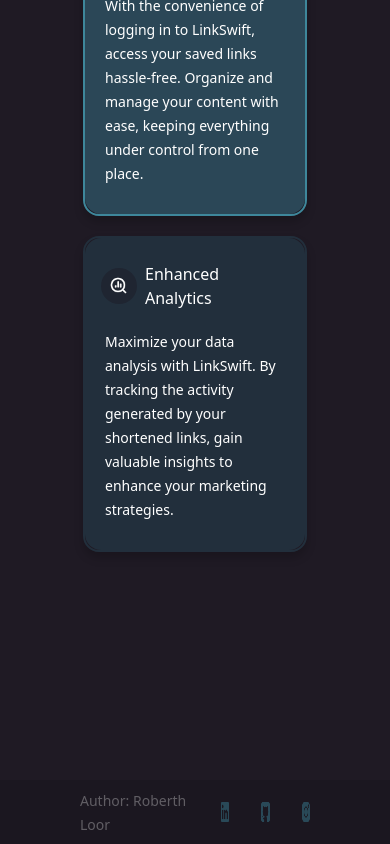
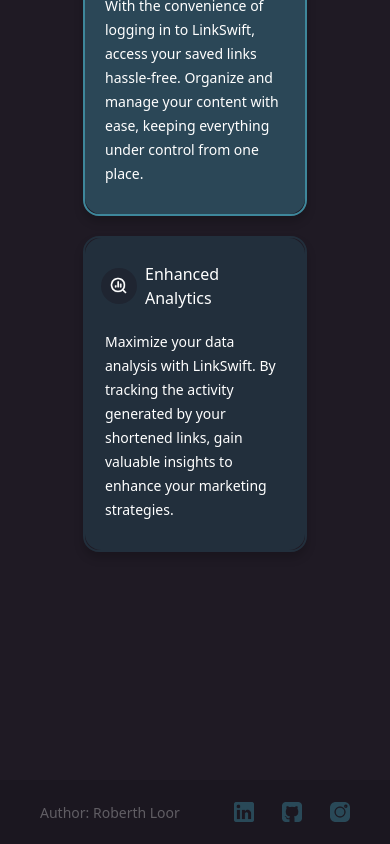
Before and after one commit to RoberthLoorDev/link-shortener, a Vue app in the folder frontend/: page / in a window 390 px wide. Shown: the part 1506-2350 px from the top of the page. Built offline with nearby package versions, Linux system fonts and the light colour scheme; what tailwindcss-animated would draw is missing.

Commit message:
add: adjust width of contact icons

```diff
--- a/frontend/src/components/FooterComponent.vue
+++ b/frontend/src/components/FooterComponent.vue
@@ -1,27 +1,27 @@
 <template>
   <section
-    class="bg-[#1B1720] h-16 w-[100%] flex justify-between items-center px-20 mt-52"
+    class="bg-[#1B1720] h-16 w-[100%] flex justify-between items-center md:px-20 px-10 mt-52"
   >
     <div class="opacity-30">
       <span class="text-white text-sm">Author: Roberth Loor </span>
     </div>
     <div class="flex opacity-30">
       <a
-        class="ml-8"
+        class="ml-7"
         href="https://www.linkedin.com/in/roberth-loor-837744227/"
         target="_blank"
       >
-        <img class="w-5 h-5" src="../assets/linkedin-footer.png" alt="" />
+        <img class="min-w-5 h-5" src="../assets/linkedin-footer.png" alt="" />
       </a>
-      <a class="ml-8" href="https://github.com/RoberthLoorDev" target="_blank">
-        <img class="w-5 h-5" src="../assets/github-footer.png" alt="" />
+      <a class="ml-7" href="https://github.com/RoberthLoorDev" target="_blank">
+        <img class="min-w-5 h-5" src="../assets/github-footer.png" alt="" />
       </a>
       <a
-        class="ml-8"
+        class="ml-7"
         href="https://www.instagram.com/stories/roberth.loor10/"
         target="_blank"
       >
-        <img class="w-5 h-5" src="../assets/instagram-footer.png" alt="" />
+        <img class="min-w-5 h-5" src="../assets/instagram-footer.png" alt="" />
       </a>
     </div>
   </section>
```
